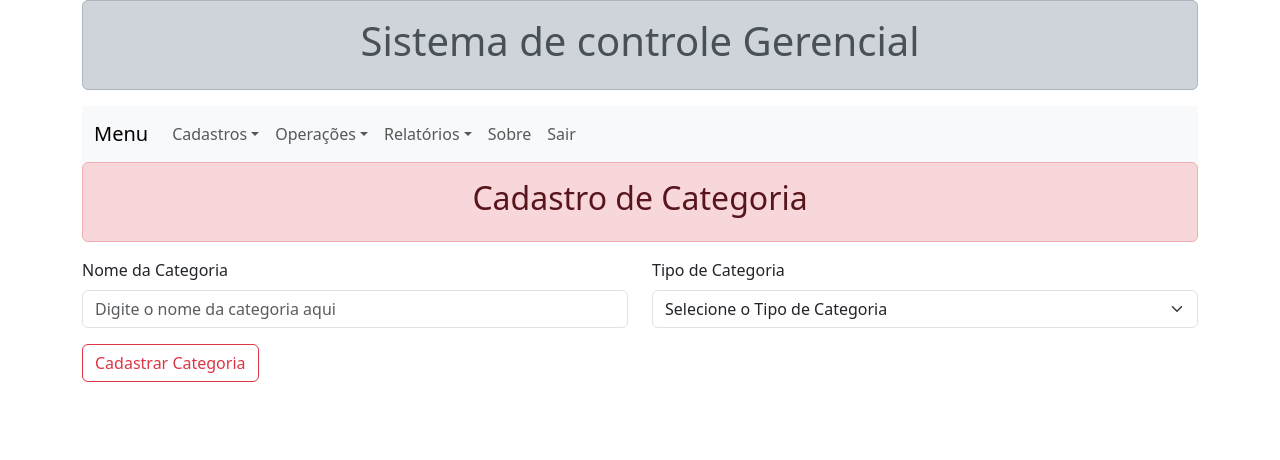
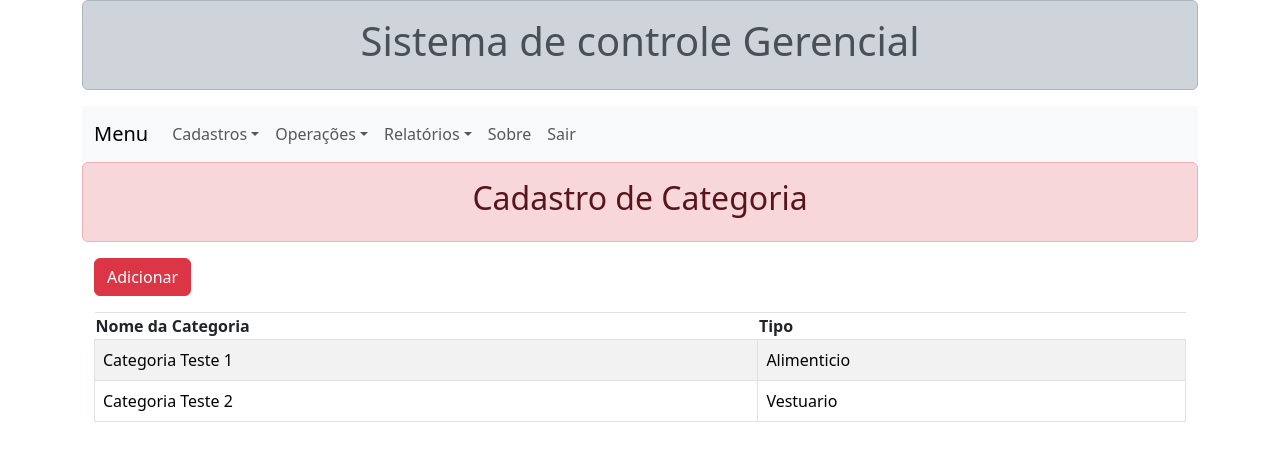
Before and after one commit to lleandroRodrigzz/sistemaComercial, a React (Create React App) app in the folder sistema/: page /categoria in a window 1280 px wide. Shown: the top 460 px of the page. Built offline with nearby package versions, Linux system fonts and the light colour scheme.

Commit message:
Interaçoes do usuario na categorias

```diff
--- /dev/null
+++ b/sistema/src/componentes/dados/mockCategorias.js
@@ -0,0 +1,10 @@
+export const categorias = [
+    {
+        "nomeCat":"Categoria Teste 1",
+        "tipo":"Alimenticio"
+    },
+    {
+        "nomeCat":"Categoria Teste 2",
+        "tipo":"Vestuario"
+    }
+];
--- a/sistema/src/componentes/layouts/FormCadastroCategoria.jsx
+++ b/sistema/src/componentes/layouts/FormCadastroCategoria.jsx
@@ -5,7 +5,6 @@ import Row from 'react-bootstrap/Row';
 
 export default function FormCadastroCategoria(props) {
     return (
-        <>
         <Form>
             <Row className="mb-3">
                 <Form.Group as={Col} md="6" controlId="validationCustom01">
@@ -27,8 +26,18 @@ export default function FormCadastroCategoria(props) {
                     </Form.Select>
                 </Form.Group>
             </Row>
-                <Button variant="outline-danger" type="submit">Cadastrar Categoria</Button>
+            <Row className='mt-2 mb-2'>
+
+                <Col md={1}>
+                <Button variant="danger" type="submit">Cadastrar</Button>
+                </Col>
+
+                <Col md={{offset:1}}>
+                <Button variant="danger" type="submit" onClick={() => {
+                    props.setExibirTabela(true);
+                }}>Voltar</Button>
+                </Col>
+            </Row>
         </Form>
-        </>
     )
 }
--- a/sistema/src/componentes/layouts/TelaCadastroCategoria.jsx
+++ b/sistema/src/componentes/layouts/TelaCadastroCategoria.jsx
@@ -1,17 +1,23 @@
 import { Alert } from "react-bootstrap";
 import FormCadastroCategoria from "./FormCadastroCategoria";
+import TabelaCategoria from "../tabelas/TabelaCategoria";
+import { categorias } from "../dados/mockCategorias";
 import Pagina from "./Pagina";
+import { useState } from "react";
 
 export default function TelaCadastroCategoria(props){
+    const[exibirTabela, setExibirTabela] = useState(true);
     return(
         <div>
             <Pagina>
                 <Alert className='text-center' variant='danger' style={{ fontSize: "42px" }}>
-                    <h2>
-                        Cadastro de Categoria
-                    </h2>
+                    <h2>Cadastro de Categoria</h2>
                 </Alert>
-                <FormCadastroCategoria />
+                {
+                    exibirTabela ?
+                    <TabelaCategoria listaDeCategorias={categorias} setExibirTabela={setExibirTabela}/> :
+                    <FormCadastroCategoria setExibirTabela={setExibirTabela}/>
+                }
             </Pagina>
         </div>
     );
--- /dev/null
+++ b/sistema/src/componentes/tabelas/TabelaCategoria.jsx
@@ -0,0 +1,33 @@
+import { Container, Button, Table } from 'react-bootstrap';
+
+export default function TabelaCategoria(props) {
+    return (
+        <>
+            <Container>
+                <Button className='mb-3' variant='danger'
+                    onClick={() => {
+                        props.setExibirTabela(false);
+                    }}>Adicionar
+                </Button>
+                <Table striped bordered hover>
+                    <thead>
+                        <th>Nome da Categoria</th>
+                        <th>Tipo</th>
+                    </thead>
+                    <tbody>
+                        {
+                            props.listaDeCategorias?.map((categoria) => {
+                                return (
+                                    <tr>
+                                        <td>{categoria.nomeCat}</td>
+                                        <td>{categoria.tipo}</td>
+                                    </tr>
+                                )
+                            })
+                        }
+                    </tbody>
+                </Table>
+            </Container>
+        </>
+    );
+}
```
Lines whose indentation alone changed are shown as unchanged.
